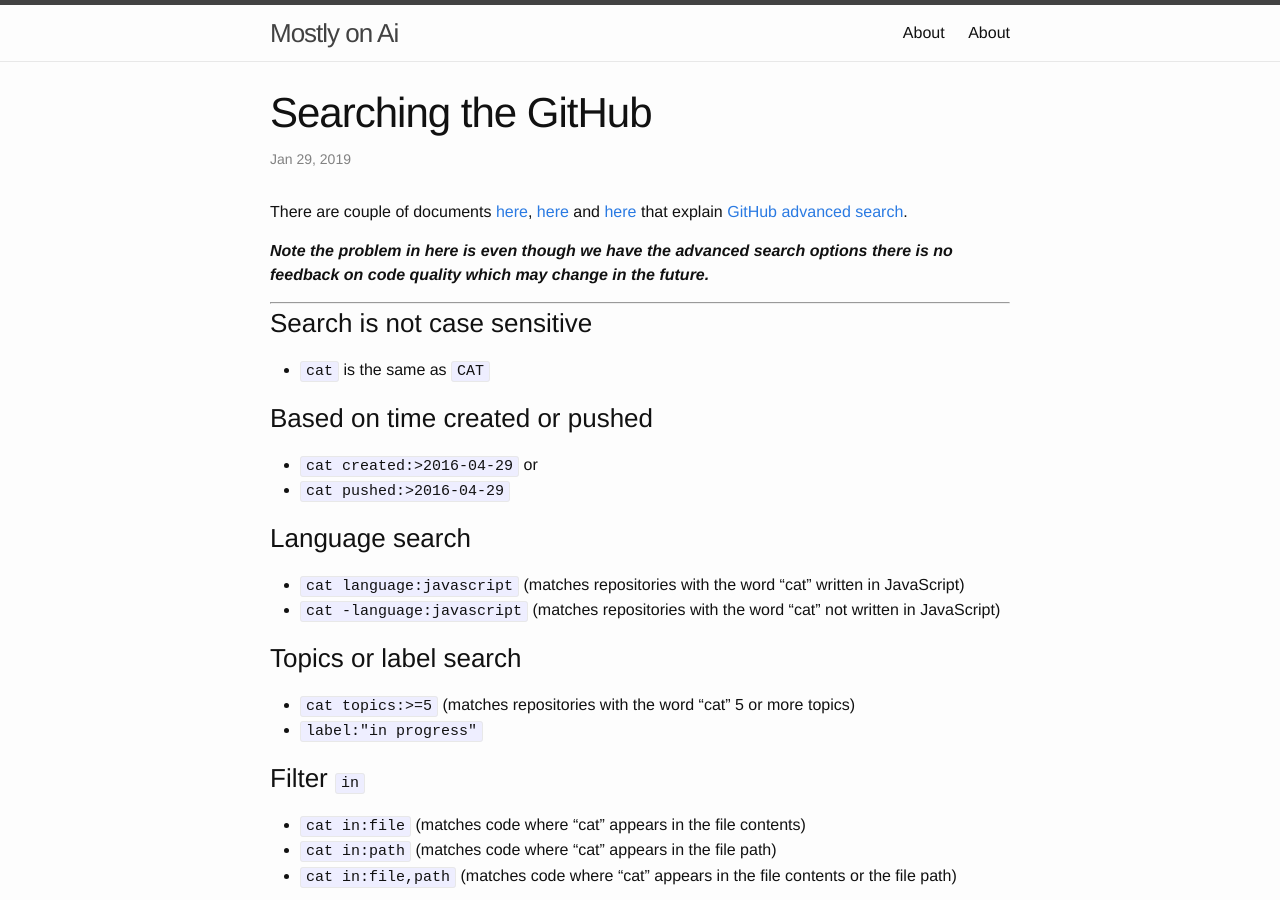
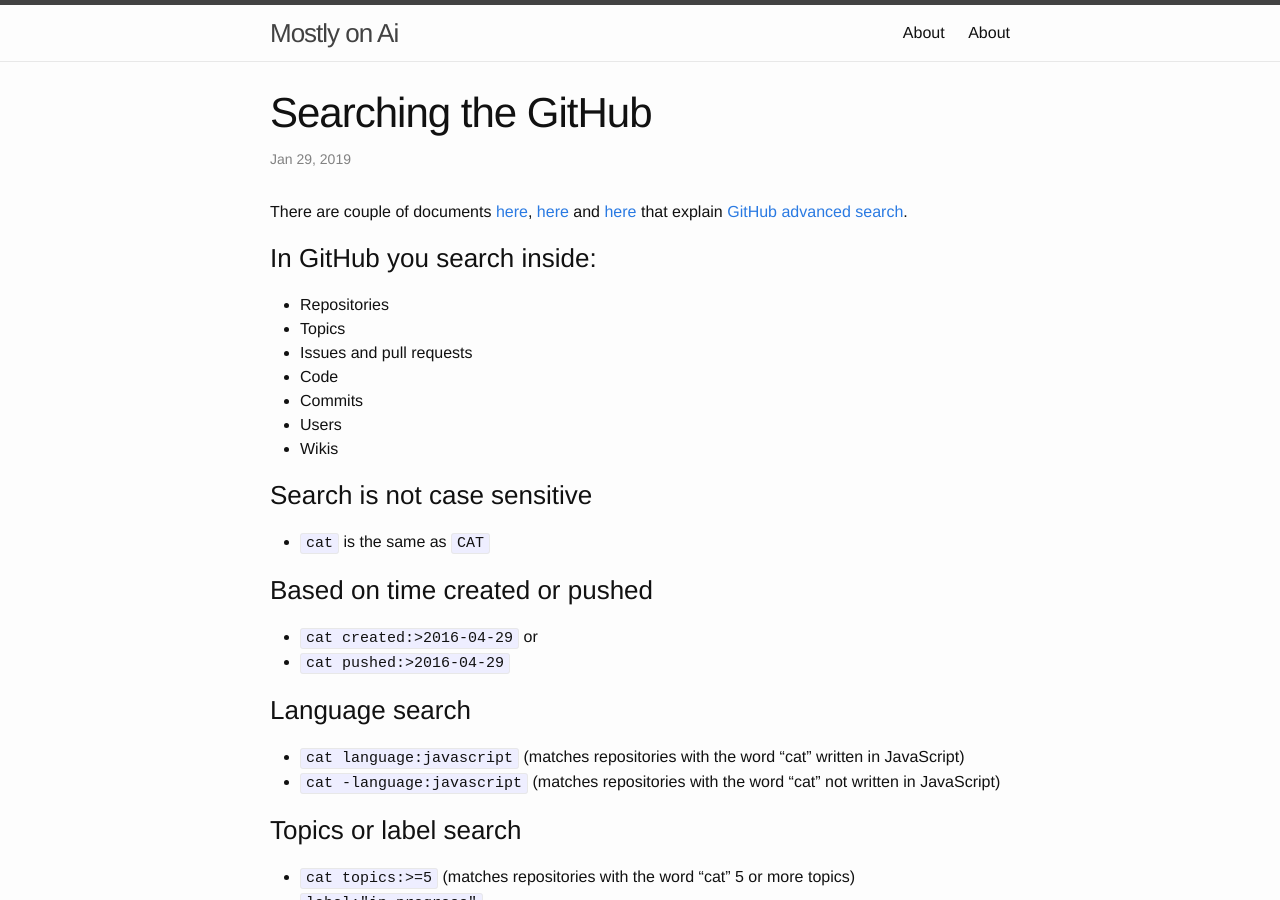
Before and after one commit to dejanbatanjac/dejanbatanjac.github.io, a Jekyll site: the page built from _posts/2019-01-29-searching-the-github.markdown, in a window 1280 px wide and 900 px high. Built offline with Jekyll 4.4.1, drawn with Linux system fonts in a browser that asks for light colours.

Commit message:
minor rewrite

```diff
--- a/_posts/2019-01-29-searching-the-github.markdown
+++ b/_posts/2019-01-29-searching-the-github.markdown
@@ -1,14 +1,20 @@
 ---
 layout: post
-title:  "Searching the GitHub"
-date:   2019-01-29 10:26:30 +0100
+title: Searching the GitHub
+date: '2019-01-29 10:26:30 +0100'
 categories: search
+published: true
 ---
 There are couple of documents [here](https://help.github.com/articles/understanding-the-search-syntax/), [here](https://help.github.com/articles/searching-code/) and [here](https://help.github.com/articles/about-searching-on-github/) that explain [GitHub advanced search](https://github.com/search/advanced).
 
-***Note the problem in here is even though we have the advanced search options there is no feedback on code quality which may change in the future.***
-
----
+### In GitHub you search inside:
+* Repositories
+* Topics
+* Issues and pull requests
+* Code
+* Commits
+* Users
+* Wikis
 
 ### Search is not case sensitive
 * `cat` is the same as `CAT`
```
